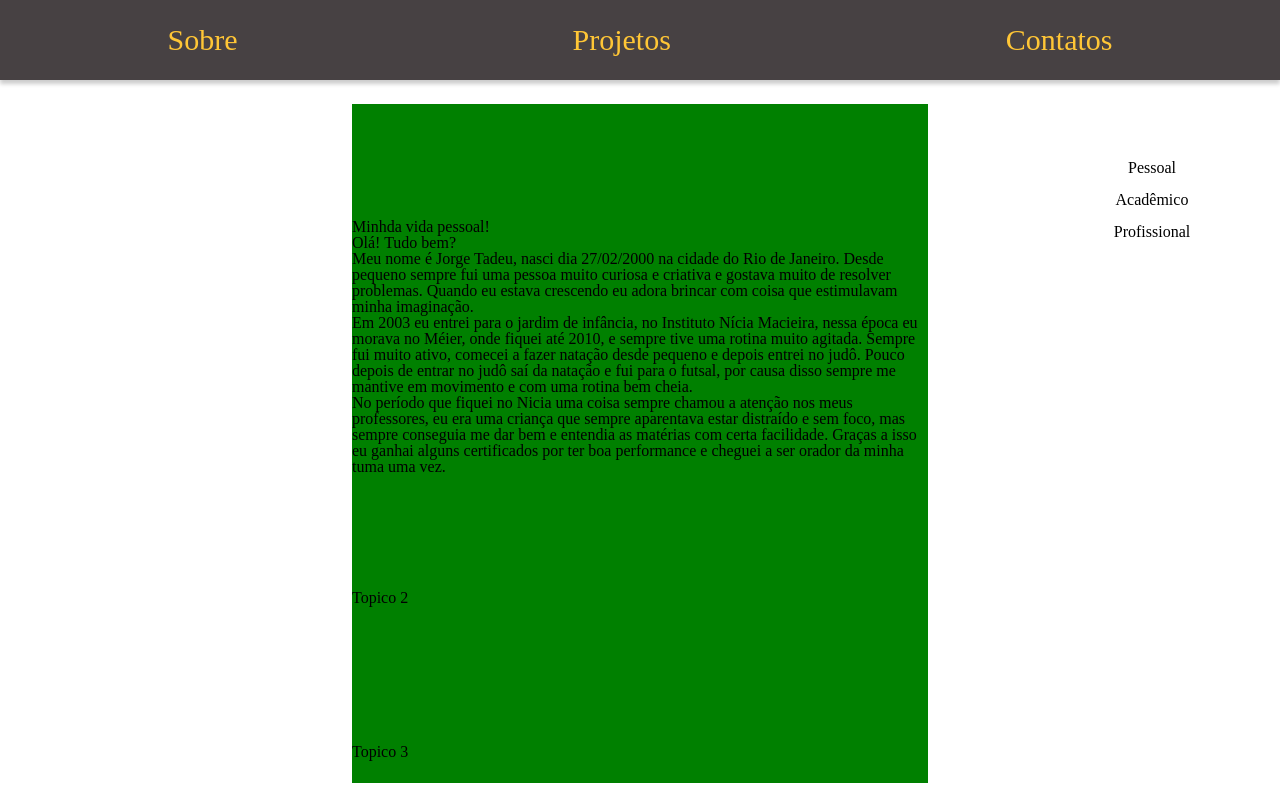
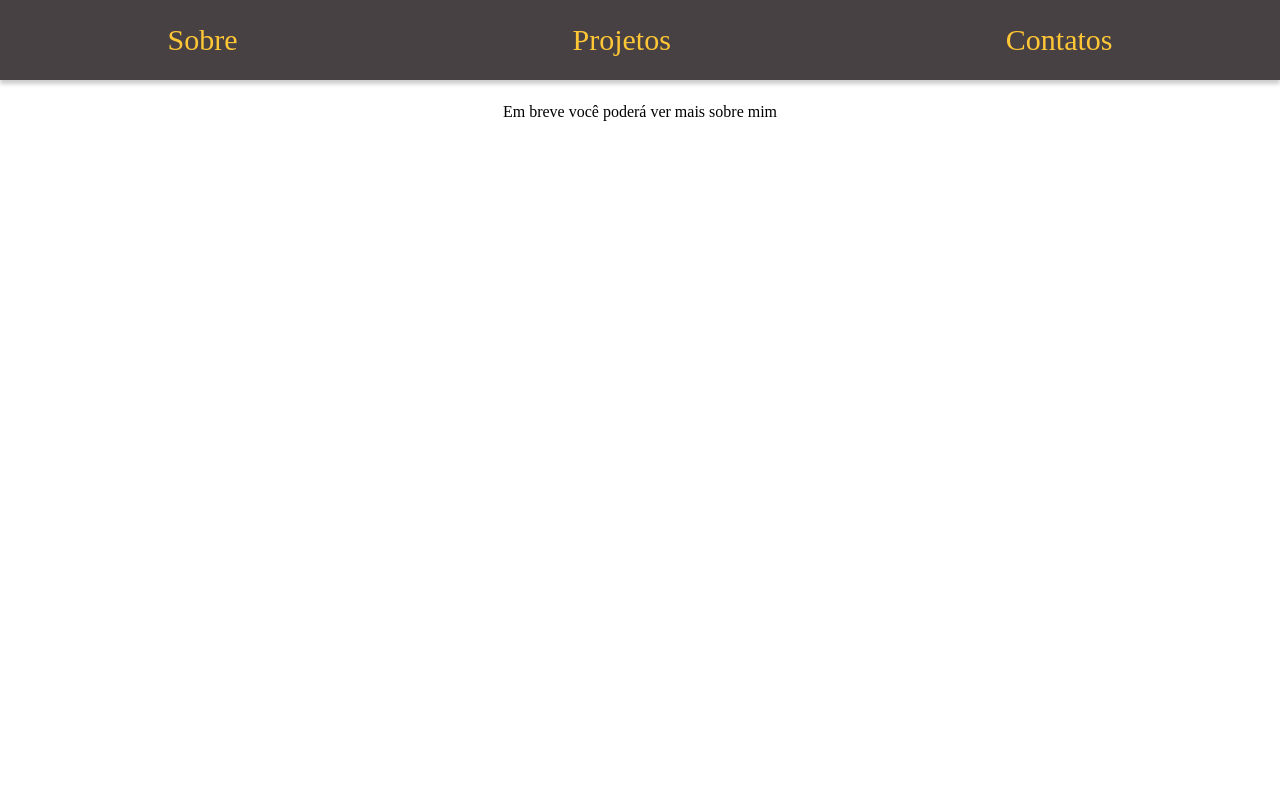
Before and after one commit to JayTStar/my_site, a React (Create React App) app: page / in a window 1280 px wide. Built offline with nearby package versions, Linux system fonts and the light colour scheme.

Commit message:
Chaging about screen

```diff
--- a/src/Screens/AboutScreen/AboutScreen.tsx
+++ b/src/Screens/AboutScreen/AboutScreen.tsx
@@ -13,24 +13,7 @@ export default function AboutScreen(){
     return(
         <>
             <main>
-                <div className="topics">
-                    <ul onClick={() => handleClick(Topic1)}>Pessoal</ul>
-                    <ul onClick={() => handleClick(Topic2)}>Acadêmico</ul>
-                    <ul onClick={() => handleClick(Topic3)}>Profissional</ul>
-                </div>
-
-                <div ref={Topic1} className="topico topico1">
-                    <h3>Minhda vida pessoal!</h3>
-                    <p>Olá! Tudo bem?</p>
-                    <p>Meu nome é Jorge Tadeu, nasci dia 27/02/2000 na cidade do Rio de Janeiro. Desde pequeno sempre fui uma pessoa muito curiosa e criativa e gostava muito de resolver problemas. Quando eu estava crescendo eu adora brincar com coisa que estimulavam minha imaginação.</p>
-                    <p>Em 2003 eu entrei para o jardim de infância, no Instituto Nícia Macieira, nessa época eu morava no Méier, onde fiquei até 2010, e sempre tive uma rotina muito agitada. Sempre fui muito ativo, comecei a fazer natação desde pequeno e depois entrei no judô. Pouco depois de entrar no judô saí da natação e fui para o futsal, por causa disso sempre me mantive em movimento e com uma rotina bem cheia.</p>
-                    <p>No período que fiquei no Nicia uma coisa sempre chamou a atenção nos meus professores, eu era uma criança que sempre aparentava estar distraído e sem foco, mas sempre conseguia me dar bem e entendia as matérias com certa facilidade.  Graças a isso eu ganhai alguns certificados por ter boa performance e cheguei a ser orador da minha tuma uma vez.</p>
-                    <p></p>
-                    <p></p>
-                    <p></p>
-                </div>
-                <div ref={Topic2} className="topico topico2">Topico 2</div>
-                <div ref={Topic3} className="topico topico3">Topico 3</div>
+                <p>Em breve você poderá ver mais sobre mim</p>
             </main>
         </>
     )
```
